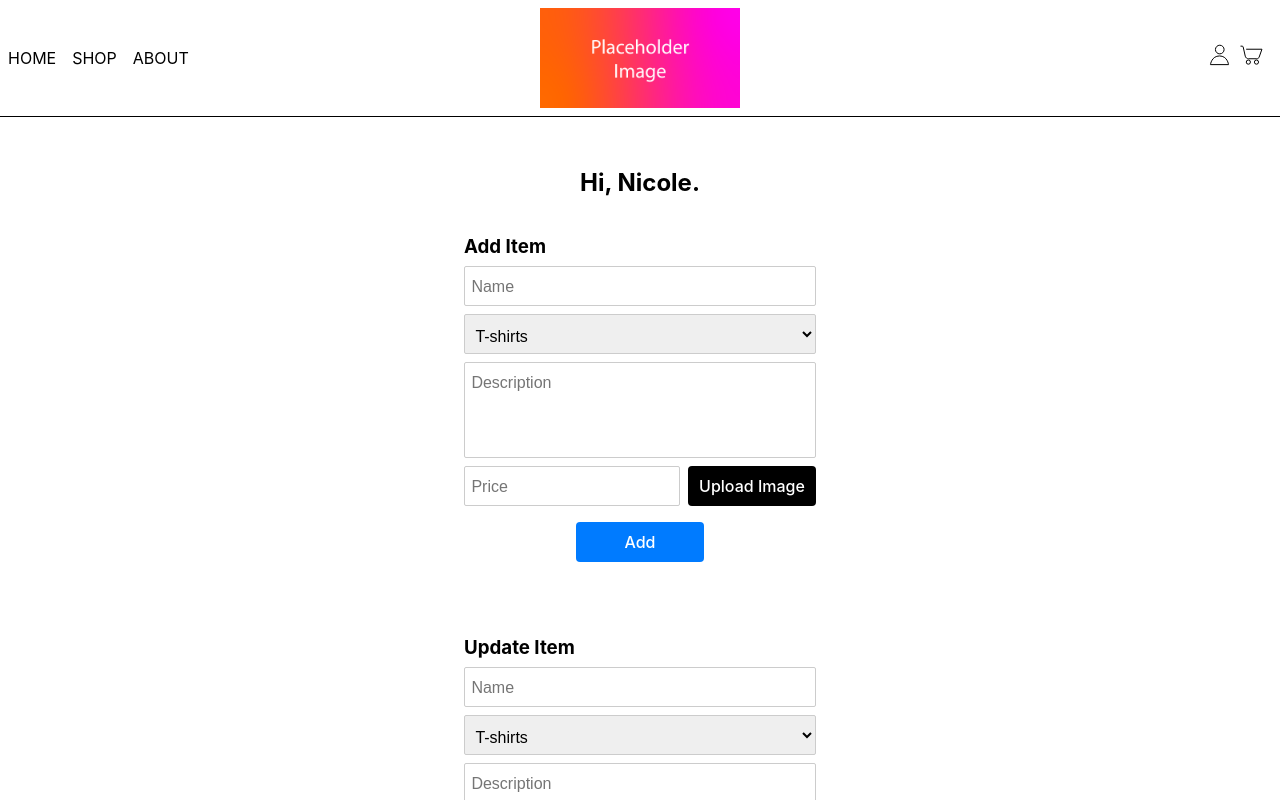
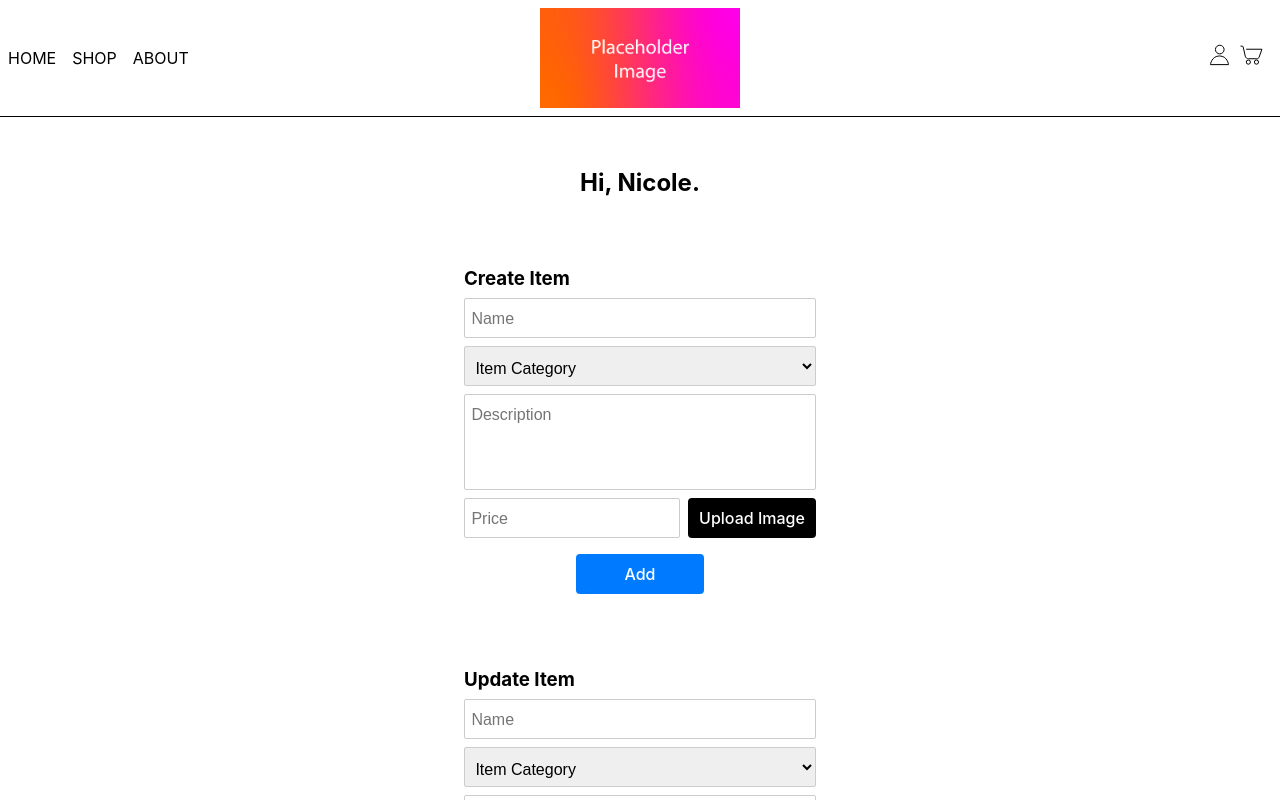
Before and after one commit to ibehanwillett/shopfront-frontend, a React (Vite) app: page /artistportal in a window 1280 px wide. Shown: the top 800 px of the page. Built offline with nearby package versions, Linux system fonts and the light colour scheme.

Commit message:
create handlesubmit for form in AddItem

```diff
--- a/src/components/ArtistPortal/ArtistPortal.jsx
+++ b/src/components/ArtistPortal/ArtistPortal.jsx
@@ -1,17 +1,30 @@
-import react from 'react'
+import react, { useState } from 'react'
 import UpdateAbout from './AboutUpdate.jsx'
-import AddItem from './ItemAdd.jsx'
+import AddItem from './ItemCreate.jsx'
 import DeleteItem from './ItemDelete.jsx'
 import UpdateItem from './ItemUpdate.jsx'
 
-const ArtistPortal = ({ artist }) => {
 
-   return (
+const ArtistPortal = () => {
+
+    const [itemName, setName] = useState("")
+    const [itemPrice, setPrice] = useState(0)
+    const [category, setCategory] = useState("")
+    const [itemDescription, setDescription] = useState("")
+    const [itemImage, setImage] = useState("")
+
+    return (
         <>
             <main>
-                <h2>Hi, Nicole{/*artist.fname*/}.</h2>
+                <h2 id="page-title">Hi, Nicole{/*artist.fname*/}.</h2>
                 {/* <UpdateAbout /> */}
-                <AddItem />
+                <AddItem
+                    setName={setName}
+                    setPrice={setPrice}
+                    setCategory={setCategory}
+                    setDescription={setDescription}
+                    setImage={setImage}
+                />
                 <UpdateItem />
                 <DeleteItem />
             </main>
--- a/src/components/ArtistPortal/ItemAdd.jsx
+++ b/src/components/ArtistPortal/ItemCreate.jsx
@@ -4,17 +4,18 @@ import '../styles/artistportal-styles.css'
 
 
 // CREATE (POST) item to the DB
-const AddItem = ({ addItem }) => {
+const AddItem = ({ setName, setPrice, setDescription,  }) => {
     return(
         <>
             <div id="components">
-                <h3>Add Item</h3>
+                <h3>Create Item</h3>
                 <textarea
                     name="name"
                     placeholder="Name"
                     id="name"
                 ></textarea>
                 <select name="category" id="drop-down">
+                    <option selected disabled>Item Category</option>
                     <option value="tees">T-shirts</option>
                     <option value="hats">Hats</option>
                     <option value="art">Art</option>
--- a/src/components/ArtistPortal/ItemUpdate.jsx
+++ b/src/components/ArtistPortal/ItemUpdate.jsx
@@ -1,11 +1,19 @@
 import react from 'react';
 import '../../index.css'
 import '../styles/artistportal-styles.css'
+import AddItem from './ItemCreate';
 
 // UPDATE (PUT) item in DB
 const UpdateItem = () => {
+
+    const handleSubmit = (e) => {
+        e.preventDefault()
+        AddItem({})
+    }
+
     return(
         <>
+            <form onSubmit={handleSubmit}>
                 <div id="components">
                     <h3>Update Item</h3>
                     <textarea
@@ -14,6 +22,7 @@ const UpdateItem = () => {
                         id="name"
                     ></textarea>
                     <select name="category" id="drop-down">
+                        <option selected disabled>Item Category</option>
                         <option value="tees">T-shirts</option>
                         <option value="hats">Hats</option>
                         <option value="art">Art</option>
@@ -34,6 +43,7 @@ const UpdateItem = () => {
                     </div>
                     <button >Update</button>
                 </div>
+            </form>
         </>
     )
 }
--- a/src/components/styles/artistportal-styles.css
+++ b/src/components/styles/artistportal-styles.css
@@ -22,7 +22,6 @@ textarea, select {
     border-radius: 2px;
     font-family: Arial, sans-serif;
     font-size: medium;
-    /* color:#ccc; */
     resize: none;
     margin: 0 0 0.5rem 0;
   }
@@ -36,8 +35,8 @@ textarea, select {
     width: 13.5rem;
 }
 
-h2 {
-    margin-top: 2rem;
+#page-title {
+    margin: 2rem;
 }
 
 h3 {
```
Lines whose indentation alone changed are shown as unchanged.
